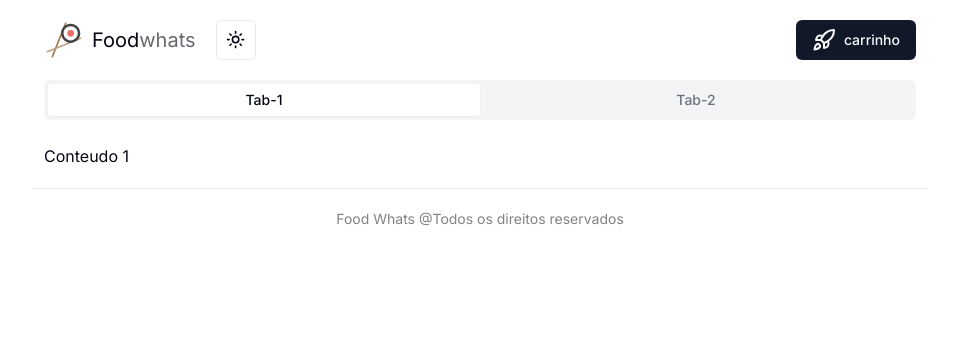
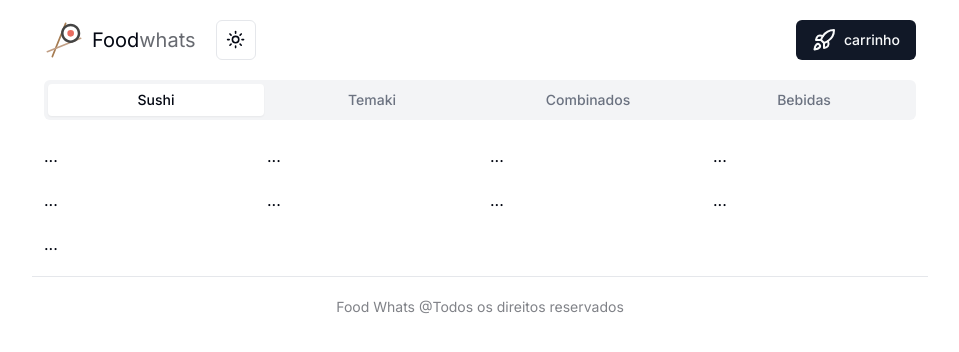
Before and after one commit to Ivan-Leonardi/app-nextjs-food, a Next.js app: page / in a window 1280 px wide. Shown: the top 352 px of the page, without its empty margins (160-1119 px from the left). Built offline with nearby package versions, Linux system fonts and the light colour scheme.

Commit message:
feat: add components ProductItem and ProductEmpty

```diff
--- /dev/null
+++ b/src/components/products/empty.tsx
@@ -0,0 +1,8 @@
+export const ProductEmpty = () => {
+    return (
+        <div className="w-full text-center my-10">
+            <strong className="text-3xl font-bold">Ops!</strong>
+            <p className="mt-5">Infelizmente não temos produtos nesta categoria.</p>
+        </div>
+    )
+}
--- /dev/null
+++ b/src/components/products/item.tsx
@@ -0,0 +1,7 @@
+export const ProductItem = () => {
+    return (
+        <div>
+            ...
+        </div>
+    )
+}
--- a/src/components/products/tab.tsx
+++ b/src/components/products/tab.tsx
@@ -1,18 +1,64 @@
 import { Tabs, TabsList, TabsTrigger, TabsContent } from "@/components/ui/tabs";
+import { getAllProducts } from "@/services/product";
+import { Product } from "@/types/product";
+import { ProductEmpty } from "@/components/products/empty";
+import { ProductItem } from "./item";
 
-export const ProductsTab = () => {
+type Tab = {
+  title: string;
+  value: string;
+  products: Product[];
+};
+
+export const ProductsTab = async () => {
+  const products = await getAllProducts();
+
+  const tabs: Tab[] = [
+    {
+      title: "Sushi",
+      value: "sushi",
+      products: products.filter(item => item.category === 'sushi')
+    },
+    {
+      title: "Temaki",
+      value: "temaki",
+      products: products.filter(item => item.category === 'temaki')
+    },
+    {
+      title: "Combinados",
+      value: "pack",
+      products: products.filter(item => item.category === 'pack')
+    },
+    {
+      title: "Bebidas",
+      value: "beverage",
+      products: products.filter(item => item.category === 'beverage')
+    },
+  ];
+
   return (
-    <Tabs defaultValue="tab-1">
+    <Tabs defaultValue="sushi">
       <TabsList className="flex">
-        <TabsTrigger className="flex-1" value="tab-1">
-          Tab-1
-        </TabsTrigger>
-        <TabsTrigger className="flex-1" value="tab-2">
-          Tab-2
-        </TabsTrigger>
+        {tabs.map((item) => (
+          <TabsTrigger key={item.value} value={item.value} className="flex-1">
+            {item.title}
+          </TabsTrigger>
+        ))}
       </TabsList>
-      <TabsContent value="tab-1" className="mt-6">Conteudo 1</TabsContent>
-      <TabsContent value="tab-2" className="mt-6">Conteudo 2</TabsContent>
+      {tabs.map((item) => (
+        <TabsContent value={item.value} className="mt-6">
+          {item.products.length > 0 &&
+            <div className="grid gap-5 grid-cols-2 sm:grid-cols-3 md:grid-cols-4">
+              {item.products.map(product => (
+                <ProductItem key={product.id} item={product} />
+              ))}
+            </div>
+          }
+          {item.products.length === 0 &&
+            <ProductEmpty />
+          }
+        </TabsContent>
+      ))}
     </Tabs>
   );
 };
--- /dev/null
+++ b/src/data/products.ts
@@ -0,0 +1,130 @@
+import { Product } from "@/types/product";
+
+export const products: Product[] = [
+    {
+        id: 1,
+        category: 'sushi',
+        name: 'Sushi 1',
+        image: '/images/sushi/sushi1.png',
+        price: 49
+    },
+    {
+        id: 2,
+        category: 'sushi',
+        name: 'Sushi 2',
+        image: '/images/sushi/sushi2.png',
+        price: 49
+    },
+    {
+        id: 3,
+        category: 'sushi',
+        name: 'Sushi 3',
+        image: '/images/sushi/sushi3.png',
+        price: 49
+    },
+    {
+        id: 4,
+        category: 'sushi',
+        name: 'Sushi 4',
+        image: '/images/sushi/sushi4.png',
+        price: 49
+    },
+    {
+        id: 5,
+        category: 'sushi',
+        name: 'Sushi 5',
+        image: '/images/sushi/sushi5.png',
+        price: 49
+    },
+    {
+        id: 6,
+        category: 'sushi',
+        name: 'Sushi 6',
+        image: '/images/sushi/sushi6.png',
+        price: 49
+    },
+    {
+        id: 7,
+        category: 'sushi',
+        name: 'Sushi 7',
+        image: '/images/sushi/sushi7.png',
+        price: 49
+    },
+    {
+        id: 8,
+        category: 'sushi',
+        name: 'Sushi 8',
+        image: '/images/sushi/sushi8.png',
+        price: 49
+    },
+    {
+        id: 9,
+        category: 'sushi',
+        name: 'Sushi 9',
+        image: '/images/sushi/sushi9.png',
+        price: 49
+    },
+    {
+        id: 21,
+        category: 'pack',
+        name: 'Combo 1',
+        image: '/images/combo/combo1.png',
+        price: 81
+    },
+    {
+        id: 22,
+        category: 'pack',
+        name: 'Combo 2',
+        image: '/images/combo/combo2.png',
+        price: 81
+    },
+    {
+        id: 23,
+        category: 'pack',
+        name: 'Combo 3',
+        image: '/images/combo/combo3.png',
+        price: 81
+    },
+    {
+        id: 24,
+        category: 'pack',
+        name: 'Combo 4',
+        image: '/images/combo/combo4.png',
+        price: 81
+    },
+    {
+        id: 25,
+        category: 'pack',
+        name: 'Combo 5',
+        image: '/images/combo/combo5.png',
+        price: 81
+    },
+    {
+        id: 26,
+        category: 'pack',
+        name: 'Combo 6',
+        image: '/images/combo/combo6.png',
+        price: 81
+    },
+    {
+        id: 27,
+        category: 'pack',
+        name: 'Combo 7',
+        image: '/images/combo/combo7.png',
+        price: 81
+    },
+    {
+        id: 28,
+        category: 'pack',
+        name: 'Combo 8',
+        image: '/images/combo/combo8.png',
+        price: 81
+    },
+    {
+        id: 29,
+        category: 'pack',
+        name: 'Combo 9',
+        image: '/images/combo/combo9.png',
+        price: 81
+    },
+];
--- /dev/null
+++ b/src/services/product.ts
@@ -0,0 +1,10 @@
+import { products } from "@/data/products";
+import { Product } from "@/types/product";
+
+export const getAllProducts = async (): Promise<Product[]> => {
+  return new Promise((resolve, reject) => {
+    return setTimeout(() => {
+        resolve(products);
+    }, 2000)
+  })
+};
--- /dev/null
+++ b/src/types/product.ts
@@ -0,0 +1,7 @@
+export type Product = {
+    id: number;
+    category: string;
+    name: string;
+    image: string;
+    price: number;
+}
```
